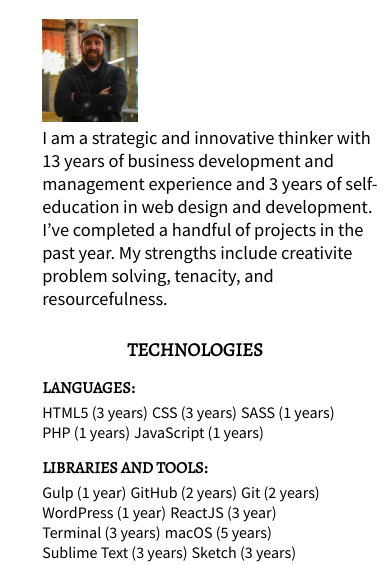
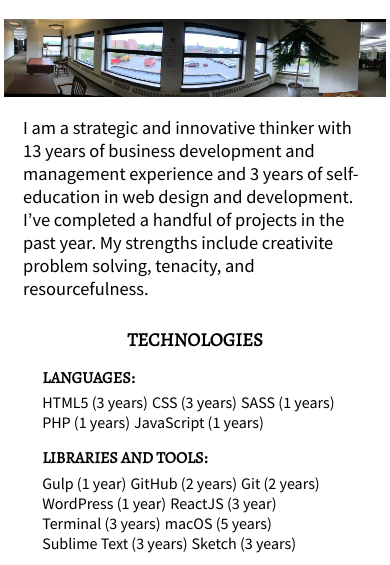
Before and after one commit to potpiedigital/potpiedigital.github.io, a website built with Parcel: page source/resume.html in a window 390 px wide. Shown: the part 170-735 px from the top of the page. Built offline with nearby package versions, Linux system fonts and the light colour scheme.

Commit message:
becuase Im neve quite happy with how things look completely I just keep fussing with things. I need to update the pano images.

```diff
--- a/source/resume.html
+++ b/source/resume.html
@@ -48,6 +48,7 @@
       </div>
     </header>
     <section class="basic-bio">
+      <img class="display766" src="./assets/pano.png">
       <img src="./assets/mark.png">
       <div>
         <p>I am a strategic and innovative thinker with 13 years of business development and management experience and 3 years of self-education in web design and development. I’ve completed a handful of projects in the past year. My strengths include creativite problem solving, tenacity, and resourcefulness.</p>
--- a/source/stylesheet.css
+++ b/source/stylesheet.css
@@ -133,6 +133,10 @@ section {
   margin-top: 0;
 }
 
+.family-man > p > a {
+  color: #000000;
+}
+
 .line-break {
   display: flex;
   align-items: center;
@@ -179,7 +183,8 @@ hr {
   box-shadow: 1px 2px 4px #000000;
 }
 
-.my-info > .display766 {
+.my-info > .display766,
+.basic-bio > .display766 {
   display: none;
   width: 100%;
   height: 20vw;
@@ -455,10 +460,6 @@ ul > h4 {
     width: 90%;
   }
 
-  .my-info {
-    display: block;
-  }
-
   .family-man > p {
     margin-top: 2%;
   }
@@ -499,11 +500,22 @@ ul > h4 {
   .big-line {
     flex: 1 1 40%;
   }
-  .my-info > img {
+  .my-info,
+  .basic-bio {
+    display: block;
+  }
+
+  .my-info > img,
+  .basic-bio > img {
     display: none;
   }
 
-  .my-info > .display766 {
+  .basic-bio > div {
+    padding: 0 5%;
+  }
+
+  .my-info > .display766,
+  .basic-bio > .display766 {
     display: block;
   }
   .clients > div > p {
@@ -605,9 +617,9 @@ ul > h4 {
   .basic-bio {
     display: block;
   }
-  .basic-bio > img {
+  /*.basic-bio > img {
     margin-left: 10%;
-  }
+  }*/
 
   .tech > .nerd-stuff {
     display: block;
```
Also changed, not shown: source/index.html (+2 -2 lines).
